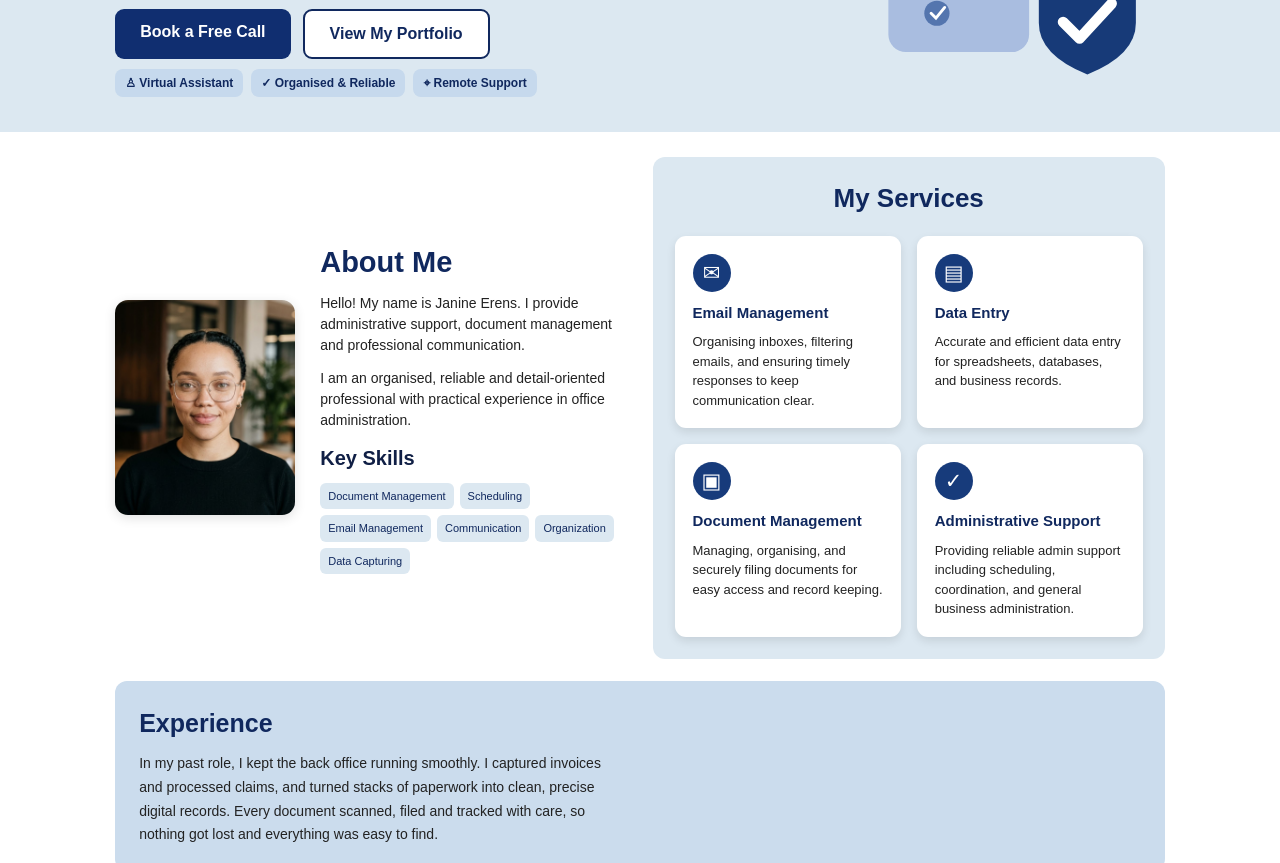
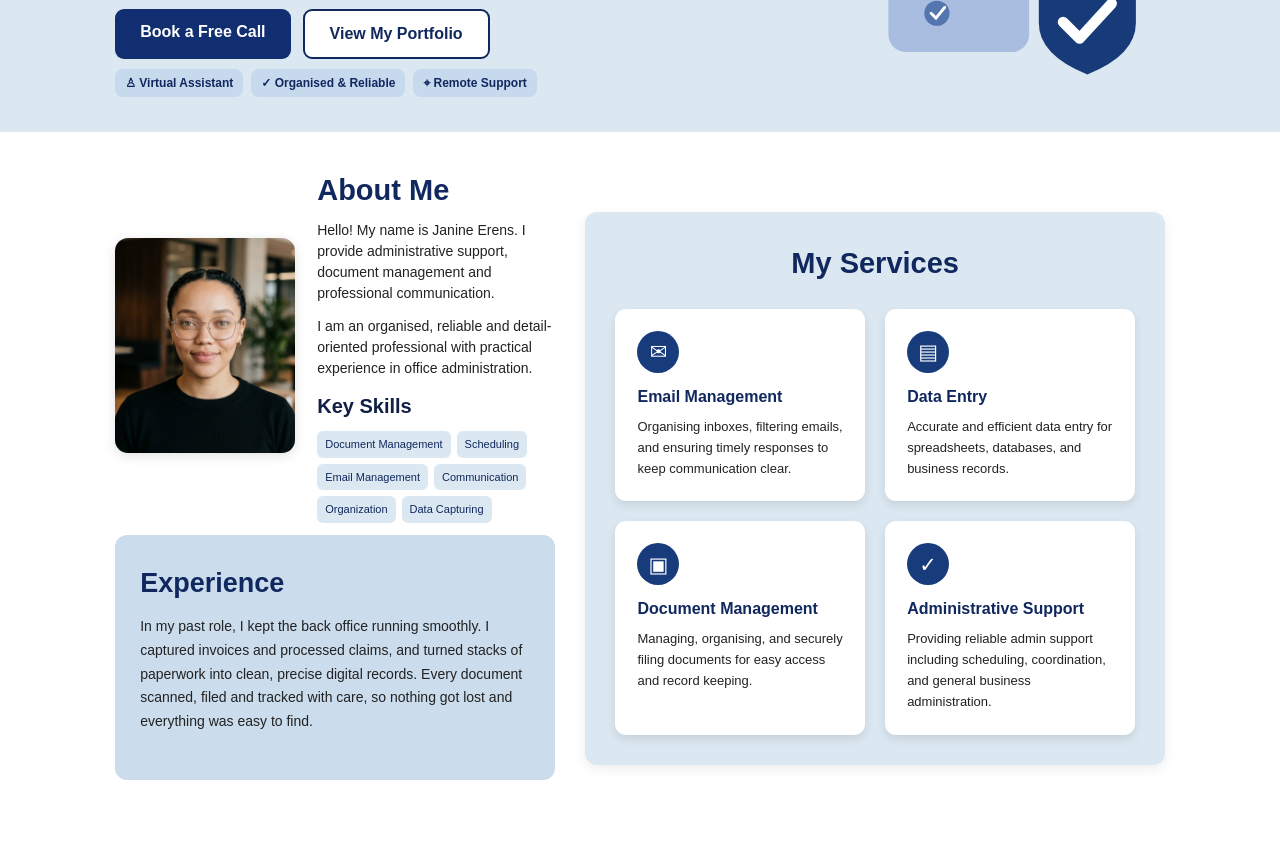
Before and after one commit to Janine545/README.md, a plain HTML site: page index.html in a window 1280 px wide. Shown: the part 361-1224 px from the top of the page. Drawn offline with Linux system fonts and the light colour scheme.

Commit message:
Refactor CSS styles and improve layout responsiveness
Refactor CSS styles for layout and responsiveness, updating class names and adjusting properties for better design consistency.

```diff
--- a/styl.css
+++ b/styl.css
@@ -15,7 +15,6 @@ body {
     color: #101f45;
     line-height: 1.5;
 }
-
 
 /* HEADER */
 header {
@@ -52,7 +51,6 @@ nav a {
     font-weight: bold;
 }
 
-
 /* BUTTONS */
 .btn {
     display: inline-block;
@@ -83,7 +81,6 @@ nav a {
     background: #10285e;
     color: #ffffff;
 }
-
 
 /* HERO SECTION */
 .hero {
@@ -132,7 +129,6 @@ nav a {
     margin-top: 12px;
 }
 
-
 /* HERO ILLUSTRATION */
 .hero-img {
     width: 330px;
@@ -145,8 +141,7 @@ nav a {
     display: block;
 }
 
-
-/* FIVE HERO ICONS */
+/* HERO ICONS */
 .hero-icons {
     display: flex;
     justify-content: flex-end;
@@ -166,7 +161,6 @@ nav a {
     font-size: 17px;
 }
 
-
 /* HERO TAGS */
 .tags {
     display: flex;
@@ -184,26 +178,30 @@ nav a {
     font-weight: bold;
 }
 
+/* MAIN CONTENT LAYOUT */
+.main-content {
+    position: relative;
+    isolation: isolate;
+    padding: 25px 9% 55px;
 
-/* MAIN CONTENT */
-.main-content {
-    padding: 25px 9%;
     display: grid;
-    grid-template-columns: 1fr 1fr;
+    grid-template-columns: 0.95fr 1.25fr;
+
     grid-template-areas:
         "about services"
-        "experience experience";
-    gap: 22px 25px;
-    align-items: stretch;
+        "experience services";
+
+    column-gap: 30px;
+    row-gap: 0;
+    align-items: start;
 }
-
 
 /* ABOUT SECTION */
 .about {
     grid-area: about;
     display: flex;
     align-items: center;
-    gap: 25px;
+    gap: 22px;
     padding: 12px 0;
     min-width: 0;
 }
@@ -215,6 +213,10 @@ nav a {
     border-radius: 13px;
     flex-shrink: 0;
     box-shadow: 0 3px 12px rgba(0, 0, 0, 0.12);
+}
+
+.about-text {
+    min-width: 0;
 }
 
 .about-text h2 {
@@ -234,8 +236,7 @@ nav a {
     margin-bottom: 10px;
 }
 
-
-/* SKILLS */
+/* KEY SKILLS */
 .skills {
     display: flex;
     flex-wrap: wrap;
@@ -250,56 +251,111 @@ nav a {
     font-size: 11px;
 }
 
-
-/* TOP SERVICES */
+/* MY SERVICES - ONE LARGE BLOCK */
 .services {
     grid-area: services;
+
+    position: relative;
+    z-index: 3;
+
     background: #dce8f1;
     border-radius: 12px;
-    padding: 22px;
-    display: flex;
-    flex-direction: column;
+    padding: 30px;
+
+    width: 100%;
+
+    /* Move the complete services block down */
+    margin-top: 55px;
+
+    box-shadow: 0 4px 12px rgba(0, 0, 0, 0.07);
 }
 
 .services h2 {
     text-align: center;
     color: #10285e;
-    font-size: 26px;
-    margin-bottom: 18px;
+    font-size: 29px;
+    margin-bottom: 24px;
 }
 
+/* FOUR SERVICE CARDS */
 .service-grid {
     display: grid;
     grid-template-columns: repeat(2, minmax(0, 1fr));
-    gap: 16px;
-    flex: 1;
+    gap: 20px;
 }
 
+/* SERVICE CARDS */
+.card {
+    background: #ffffff;
+    padding: 22px;
+    min-height: 150px;
+    border-radius: 11px;
 
-/* EXPERIENCE FULL-WIDTH BAND */
+    box-shadow: 0 4px 10px rgba(0, 0, 0, 0.10);
+
+    position: relative;
+}
+
+.service-icon {
+    display: inline-flex;
+    align-items: center;
+    justify-content: center;
+
+    width: 42px;
+    height: 42px;
+
+    background: #173b7b;
+    color: #ffffff;
+
+    border-radius: 50%;
+    font-size: 21px;
+    margin-bottom: 12px;
+}
+
+.card h4 {
+    display: block;
+    font-size: 16px;
+    color: #10285e;
+    margin-bottom: 8px;
+}
+
+.card p {
+    font-size: 13px;
+    color: #222222;
+    line-height: 1.6;
+}
+
+/* EXPERIENCE BACKGROUND STRIP */
 .experience-band {
     grid-area: experience;
+
+    position: relative;
+    z-index: 1;
+
+    /* Extend the background behind the services block */
     background: #cbdced;
+
     border-radius: 12px;
-    padding: 24px;
-    display: grid;
-    grid-template-columns: 1fr 1fr;
-    gap: 25px;
-    align-items: stretch;
+
+    padding: 28px 25px;
+
+    min-height: 245px;
+
+    width: 100%;
 }
-
 
 /* EXPERIENCE TEXT */
 .experience-text {
-    display: flex;
-    flex-direction: column;
-    justify-content: center;
+    position: relative;
+    z-index: 2;
+
+    max-width: 100%;
 }
 
 .experience-text h2 {
     color: #10285e;
-    font-size: 25px;
-    margin-bottom: 10px;
+    font-size: 27px;
+    margin-bottom: 12px;
 }
 
 .experience-text p {
@@ -307,51 +363,6 @@ nav a {
     font-size: 14px;
     line-height: 1.7;
 }
-
-
-/* TWO BOTTOM SERVICE CARDS */
-.experience-services {
-    display: grid;
-    grid-template-columns: repeat(2, minmax(0, 1fr));
-    gap: 16px;
-    align-items: stretch;
-}
-
-
-/* SERVICE CARDS */
-.card {
-    background: #ffffff;
-    padding: 18px;
-    border-radius: 11px;
-    box-shadow: 0 4px 10px rgba(0, 0, 0, 0.10);
-}
-
-.service-icon {
-    display: inline-flex;
-    align-items: center;
-    justify-content: center;
-    width: 38px;
-    height: 38px;
-    background: #173b7b;
-    color: #ffffff;
-    border-radius: 50%;
-    font-size: 21px;
-    margin-bottom: 10px;
-}
-
-.card h4 {
-    display: block;
-    font-size: 15px;
-    color: #10285e;
-    margin-bottom: 8px;
-}
-
-.card p {
-    font-size: 13px;
-    color: #222222;
-    line-height: 1.5;
-}
-
 
 /* CONTACT */
 .contact {
@@ -389,7 +400,6 @@ nav a {
     font-size: 14px;
 }
 
-
 /* FOOTER */
 footer {
     background: #102e70;
@@ -399,9 +409,8 @@ footer {
     font-size: 13px;
 }
 
-
 /* TABLET */
-@media (max-width: 900px) {
+@media (max-width: 1050px) {
 
     header {
         flex-direction: column;
@@ -414,9 +423,36 @@ footer {
         gap: 15px;
     }
 
+    .main-content {
+        grid-template-columns: 1fr 1.1fr;
+        column-gap: 20px;
+    }
+
+    .about {
+        flex-direction: column;
+        align-items: flex-start;
+    }
+
+    .services {
+        padding: 20px;
+        margin-top: 45px;
+    }
+
+    .service-grid {
+        gap: 12px;
+    }
+}
+
+/* MOBILE */
+@media (max-width: 700px) {
+
     .hero {
         flex-direction: column;
         text-align: center;
+    }
+
+    .hero h2 {
+        font-size: 32px;
     }
 
     .hero-img {
@@ -433,28 +469,15 @@ footer {
     }
 
     .main-content {
-        grid-template-columns: 1fr;
-        grid-template-areas:
-            "about"
-            "services"
-            "experience";
-    }
-
-    .experience-band {
-        grid-template-columns: 1fr;
-    }
-}
-
-
-/* MOBILE */
-@media (max-width: 600px) {
-
-    .hero h2 {
-        font-size: 32px;
+        display: flex;
+        flex-direction: column;
+        gap: 25px;
+        padding: 25px 6% 35px;
     }
 
     .about {
         flex-direction: column;
+        align-items: center;
         text-align: center;
     }
 
@@ -467,9 +490,26 @@ footer {
         justify-content: center;
     }
 
-    .service-grid,
-    .experience-services {
-        grid-template-columns: 1fr;
+    .services {
+        width: 100%;
+        margin-top: 0;
+        padding: 20px;
+    }
+
+    .service-grid {
+        grid-template-columns: repeat(2, minmax(0, 1fr));
+        gap: 12px;
+    }
+
+    .card {
+        padding: 14px;
+        min-height: 140px;
+    }
+
+    .experience-band {
+        width: 100%;
+        min-height: auto;
+        padding: 25px;
     }
 
     .contact-boxes {
@@ -479,5 +519,20 @@ footer {
     .contact-box {
         width: 100%;
     }
+}
 
+/* SMALL MOBILE SCREENS */
+@media (max-width: 400px) {
+
+    .service-grid {
+        grid-template-columns: 1fr;
+    }
+
+    nav {
+        gap: 10px;
+    }
+
+    .services {
+        padding: 15px;
+    }
 }
```
